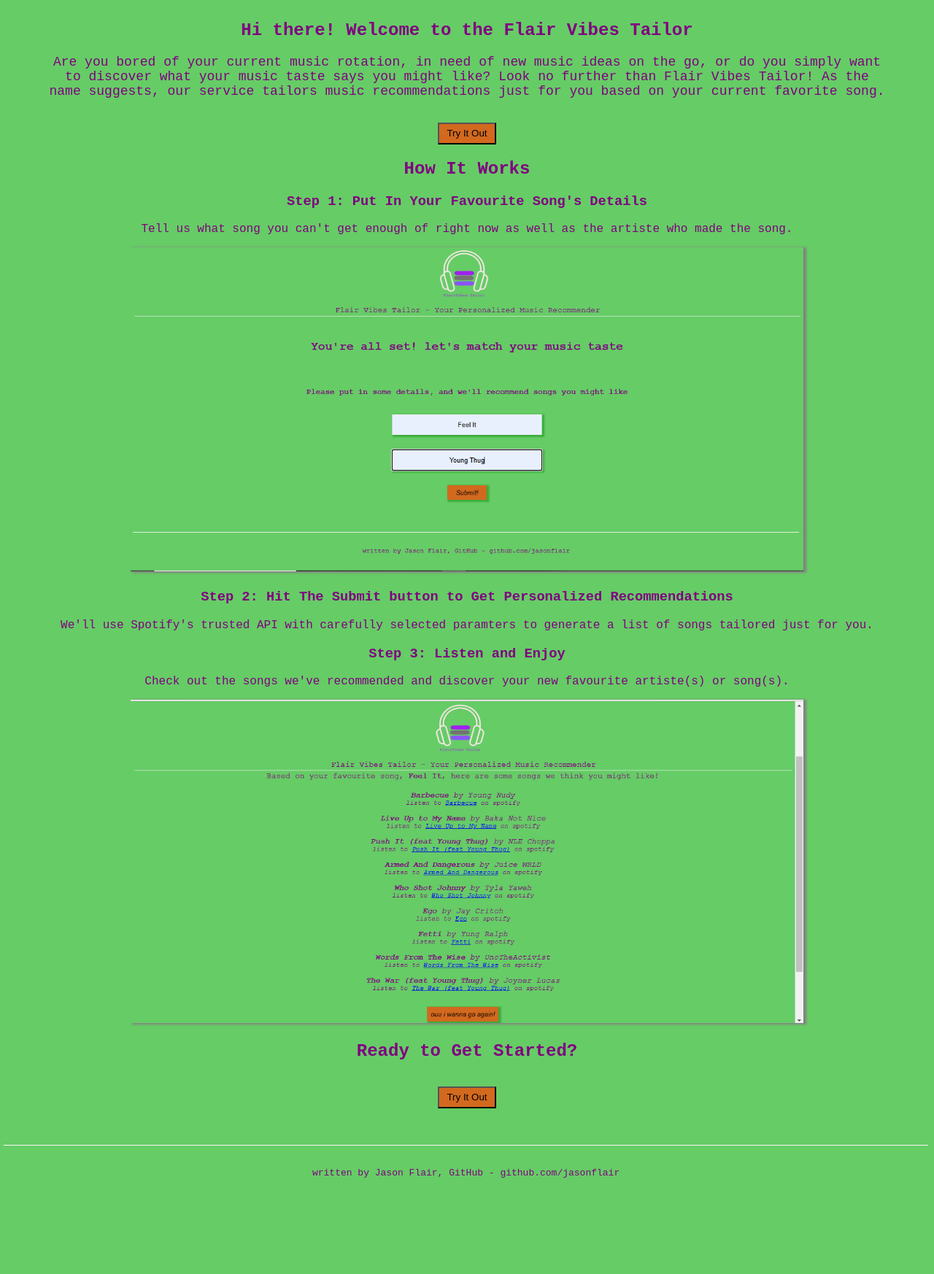
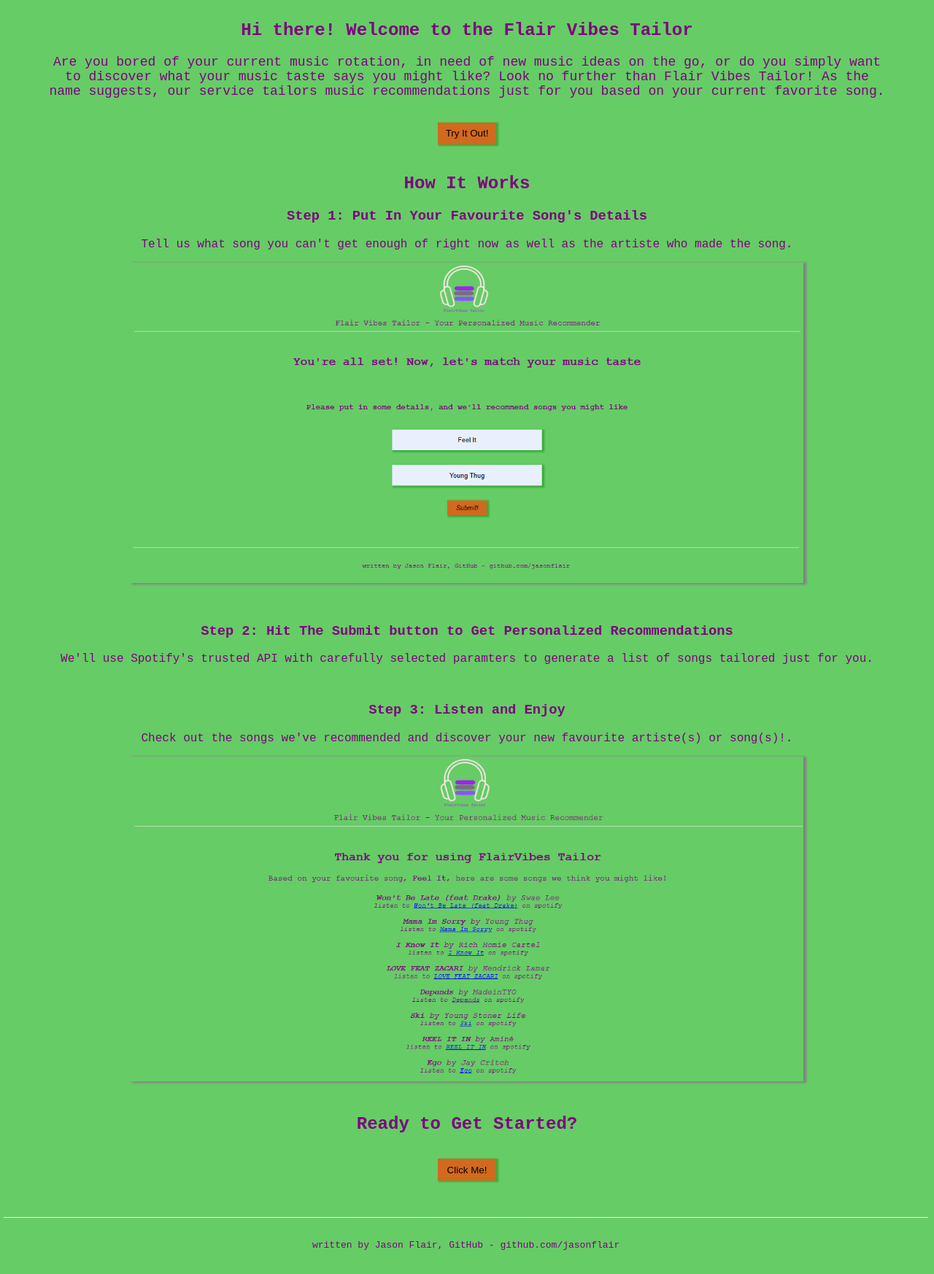
Before and after one commit to JasonFlair/FlairVibes_Tailor, a Flask app: template dynamic_webf/templates/fvtlandingpage.html in a window 1280 px wide. Shown: the part 141-1887 px from the top of the page at 73% size. Before the commit the page ends 1755 px from the top, so only its background shows below. Run offline with Flask 2, Linux system fonts and the light colour scheme; the template is opened without the code that fills it, so the values that code supplies are empty; some libraries are stand-ins or nearby versions.

Commit message:
worked on landing page, some css and the jquery

```diff
--- a/dynamic_webf/fvtstatic/scripts/fvtailor.js
+++ b/dynamic_webf/fvtstatic/scripts/fvtailor.js
@@ -20,7 +20,7 @@ $(document).ready(function(){
                 $('section.recommendations').empty();
                 let tracks = response['tracks'];
                 console.log(tracks)
-                let thankYouNote = `<h2>Thank you for using FlairVibes Tailor</h2>`
+                let thankYouNote = `<h2 class="thankyounote">Thank you for using FlairVibes Tailor</h2>`
                 let message = `<h4 class="rectext">Based on your favourite song, <b>${songTitle}</b>, here are some songs we think you might like!</h4>`;
                 let goagainButton = `<form>
                     <input type="submit" value="ouu i wanna go again!" id="goagainButton">
@@ -55,4 +55,7 @@ $(document).ready(function(){
         event.preventDefault();
         location.reload(true);
     });
+    $('#tryit_button').click(function() {
+        window.location = 'http://' + location.hostname + ':5005/fvt';
+      });
 });
--- a/dynamic_webf/fvtstatic/styles/common.css
+++ b/dynamic_webf/fvtstatic/styles/common.css
@@ -9,6 +9,17 @@ body {
 section.hero{
     margin-top: 150px;
 }
+
+.hiw {
+    margin-top: 40px;
+    margin-bottom: 0;
+}
+
+.cta {
+    margin-top: 40px;
+    margin-bottom: 0;
+}
+
 .hero p {
     font-size: large;
     font-weight: 540;
@@ -26,7 +37,7 @@ img {
 }
 
 .rectext {
-    margin-top: 20px;
+    margin-top: -50px;
 }
 
 li {
@@ -51,6 +62,10 @@ li {
     margin-top: 70px;
     border-top: 1px;
 }
+
+.step {
+    margin-bottom: 50px;
+}
 .submission h4 {
     font-weight: medium;
 }
@@ -58,6 +73,10 @@ li {
     font-weight: 500;
     font-family: "Courier New", Courier, sans-serif, Circular, "Helvetica Neue",Helvetica, Raleway;
     text-shadow: 5px 2px 3px 2px black;
+}
+
+.thankyounote {
+    margin-top: 55px;
 }
 
 form input {
@@ -77,6 +96,8 @@ form input {
     margin-top: 15px;
     background-color: chocolate;
     cursor: pointer;
+    border: none;
+    box-shadow: 2px 1px 2px 1px #39ac39;
 }
 
 #submit_button {
@@ -102,6 +123,10 @@ form input {
 }
 
 #submit_button:active {
+    transform: scale(0.90);
+}
+
+#tryit_button:active {
     transform: scale(0.90);
 }
 
--- a/dynamic_webf/templates/fvtlandingpage.html
+++ b/dynamic_webf/templates/fvtlandingpage.html
@@ -24,7 +24,7 @@
       <section class="hero">
         <h1>Hi there! Welcome to the Flair Vibes Tailor</h1>
         <p>Are you bored of your current music rotation, in need of new music ideas on the go, or do you simply want to discover what your music taste says you might like? Look no further than Flair Vibes Tailor! As the name suggests, our service tailors music recommendations just for you based on your current favorite song.</p>
-        <button id="tryit_button">Try It Out</button>
+        <button id="tryit_button">Try It Out!</button>
       </section>
       <section class="hiw">
         <h2>How It Works</h2>
@@ -39,13 +39,13 @@
         </div>
         <div class="feature">
           <h3>Step 3: Listen and Enjoy</h3>
-          <p>Check out the songs we've recommended and discover your new favourite artiste(s) or song(s).</p>
+          <p>Check out the songs we've recommended and discover your new favourite artiste(s) or song(s)!.</p>
           <img src="../fvtstatic/images/snapshot3.PNG" alt="a list of recommendations are generated on screen">
         </div>
       </section>
       <section class="cta">
         <h2>Ready to Get Started?</h2>
-        <button id="tryit_button">Try It Out</button>
+        <button id="tryit_button">Click Me!</button>
       </section>
     </main>
     <footer>
```
Also changed, not shown: dynamic_webf/fvtstatic/images/snapshot1.PNG, dynamic_webf/fvtstatic/images/snapshot2.PNG, dynamic_webf/fvtstatic/images/snapshot3.PNG.
